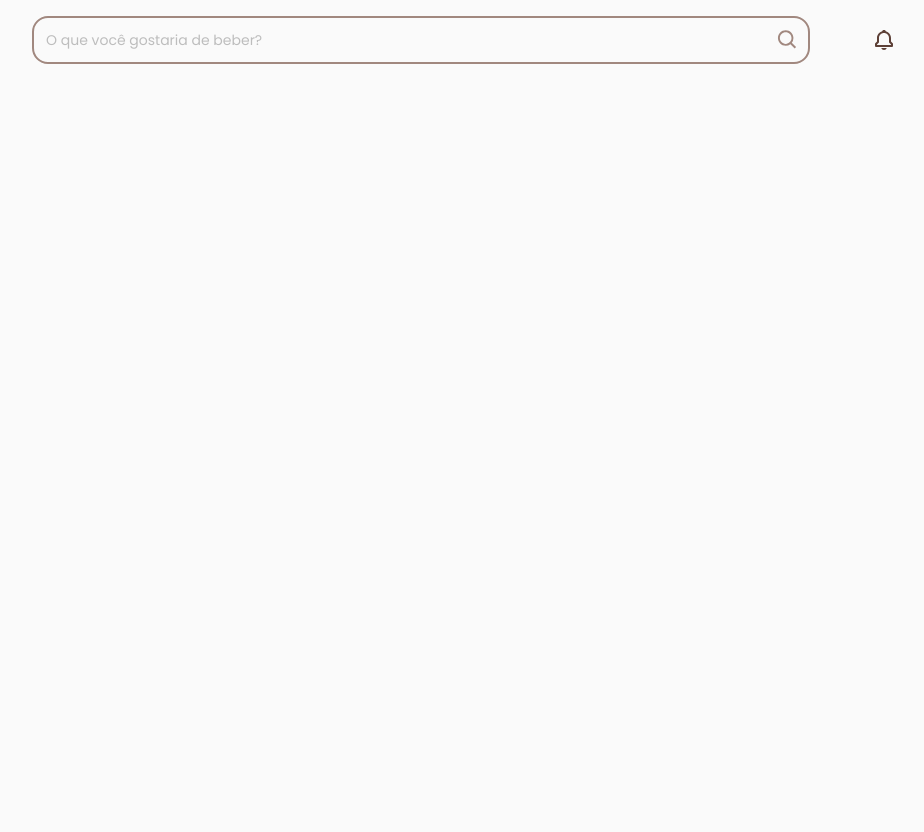
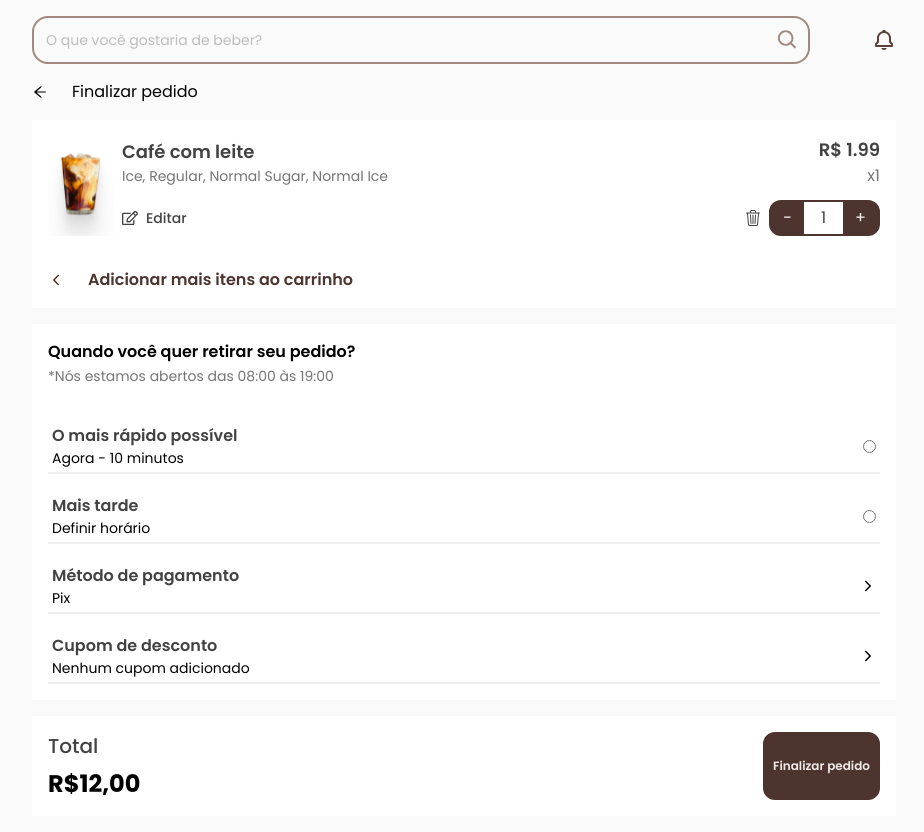
Before and after one commit to joaovictornovais/coffee-shop, a React (Vite) app: page /checkout in a window 1280 px wide. Before the commit this address had no page. Shown: the whole page, without its empty margins (176-1100 px from the left). Before the commit the page ends 800 px from the top, so only its background shows below. Built offline with nearby package versions, Linux system fonts and the light colour scheme.

Commit message:
feat: checkout page

```diff
--- a/src/App.jsx
+++ b/src/App.jsx
@@ -3,6 +3,7 @@ import Searchbar from "./components/Searchbar";
 import Home from "./pages/Home";
 import { BrowserRouter as Router, Routes, Route } from "react-router-dom";
 import ProductDetails from "./pages/ProductDetails";
+import Checkout from "./pages/Checkout";
 
 const App = () => {
   const [data, setData] = useState("");
@@ -16,7 +17,8 @@ const App = () => {
         <Searchbar searchToFilters={searchToFilters} />
         <Routes>
           <Route path="/" element={<Home data={data} />} />
-          <Route path="/product/:id" element={<ProductDetails />} />
+          <Route path="/products/:id" element={<ProductDetails />} />
+          <Route path="/checkout" element={<Checkout />} />
         </Routes>
       </div>
     </Router>
--- /dev/null
+++ b/src/components/CheckoutFooter.jsx
@@ -0,0 +1,17 @@
+/* eslint-disable react/prop-types */
+
+const CheckoutFooter = ({ total }) => {
+  return (
+    <footer className="flex justify-between w-full p-4 bg-white">
+      <div className="flex flex-col gap-2">
+        <h3 className="text-gray-800 font-medium text-xl">Total</h3>
+        <h2 className="text-2xl font-bold">
+          R${total.toFixed(2).toString().replace(".", ",")}
+        </h2>
+      </div>
+      <button className="customize-selected-button">Finalizar pedido</button>
+    </footer>
+  );
+};
+
+export default CheckoutFooter;
--- a/src/components/ItemsResult.jsx
+++ b/src/components/ItemsResult.jsx
@@ -33,7 +33,7 @@ const ItemsResult = ({ section, filter, filterButton, filterPrice }) => {
   return (
     <div className="flex flex-col gap-4">
       {buttonResult.map((product) => (
-        <Link to={`/product/${product.id}`} key={product.id}>
+        <Link to={`/products/${product.id}`} key={product.id}>
           <div className="flex gap-4 bg-gray-50 p-2 justify-between border-b-2 rounded-xl">
             <div className="flex gap-4">
               <div className="flex flex-col items-center rounded-full bg-gray-200 relative p-1 w-[70px] h-[70px]">
@@ -53,7 +53,7 @@ const ItemsResult = ({ section, filter, filterButton, filterPrice }) => {
             </div>
             <div className="flex flex-col justify-center">
               <p className={product.isPromotion ? "inline" : "hidden"}>
-                R${product.price.toString().replace(".", ",")}
+                R${product.price.toFixed(2).toString().replace(".", ",")}
               </p>
               <p
                 className={
@@ -62,7 +62,7 @@ const ItemsResult = ({ section, filter, filterButton, filterPrice }) => {
                     : "items-center flex text-gray-500 line-through"
                 }
               >
-                R${product.oldPrice.toString().replace(".", ",")}
+                R${product.oldPrice.toFixed(2).toString().replace(".", ",")}
               </p>
             </div>
           </div>
--- a/src/components/NavigationMenu.jsx
+++ b/src/components/NavigationMenu.jsx
@@ -2,11 +2,11 @@ import { Link } from "react-router-dom";
 import { AiOutlineArrowLeft } from "react-icons/ai";
 
 // eslint-disable-next-line react/prop-types
-const NavigationMenu = ({ link, title }) => {
+const NavigationMenu = ({ link, title, css, arrow }) => {
   return (
-    <div className="flex gap-6 items-center">
+    <div className={`flex gap-6 items-center ${css}`}>
       <Link to={link}>
-        <AiOutlineArrowLeft />
+        {arrow === undefined ? <AiOutlineArrowLeft /> : arrow}
       </Link>
       <h2>{title}</h2>
     </div>
--- /dev/null
+++ b/src/components/OrderCard.jsx
@@ -0,0 +1,59 @@
+import { products } from "../db/Products";
+import { FaRegEdit } from "react-icons/fa";
+import { BsTrash3 } from "react-icons/bs";
+import { IoIosArrowBack } from "react-icons/io";
+import NavigationMenu from "./NavigationMenu";
+import QuantityButton from "./QuantityButton";
+
+const OrderCard = () => {
+  const product = products.filter((product) => product.id === 1);
+
+  return (
+    <div className="checkout-section">
+      {product.map((product) => (
+        <div key={product.id} className="flex gap-2 text-gray-600">
+          <img src={product.image} />
+          <div className="flex flex-col w-full gap-3">
+            <div className="flex justify-between items-center">
+              <div className="flex justify-between items-center gap-4">
+                <div className="flex flex-col">
+                  <h3 className="text-gray-800 font-semibold text-lg">
+                    {product.name}
+                  </h3>
+                  <span className="text-sm">
+                    Ice, Regular, Normal Sugar, Normal Ice
+                  </span>
+                </div>
+              </div>
+              <div className="min-w-[30%] flex flex-col items-end justify-center">
+                <h2 className="text-gray-800 font-semibold text-lg">
+                  R$ {product.price}
+                </h2>
+                <span>x1</span>
+              </div>
+            </div>
+            <div className="flex justify-between text-gray-800">
+              <div className="flex items-center gap-2">
+                <FaRegEdit />
+                <span className="text-sm font-medium">Editar</span>
+              </div>
+              <div className="flex items-center gap-2">
+                <BsTrash3 />
+                <QuantityButton />
+              </div>
+            </div>
+          </div>
+        </div>
+      ))}
+      <NavigationMenu
+        color="brown"
+        css="text-brown-800 font-semibold"
+        link="/"
+        arrow={<IoIosArrowBack />}
+        title="Adicionar mais itens ao carrinho"
+      />
+    </div>
+  );
+};
+
+export default OrderCard;
--- /dev/null
+++ b/src/components/OrderQuestions.jsx
@@ -0,0 +1,48 @@
+import { IoIosArrowForward } from "react-icons/io";
+
+const OrderQuestions = () => {
+  return (
+    <div className="checkout-section">
+      <div>
+        <h4 className="font-semibold">Quando você quer retirar seu pedido?</h4>
+        <span className="text-sm text-gray-600">
+          *Nós estamos abertos das 08:00 às 19:00
+        </span>
+      </div>
+      <div className="flex flex-col gap-4">
+        <div className="order-questions">
+          <div className="flex flex-col">
+            <h5 className="text-gray-800 font-semibold">
+              O mais rápido possível
+            </h5>
+            <span className="text-sm">Agora - 10 minutos</span>
+          </div>
+          <input type="radio" id="now" name="delivery" value="now" />
+        </div>
+        <div className="order-questions">
+          <div className="flex flex-col">
+            <h5 className="text-gray-800 font-semibold">Mais tarde</h5>
+            <span className="text-sm">Definir horário</span>
+          </div>
+          <input type="radio" id="now" name="delivery" value="now" />
+        </div>
+        <div className="order-questions">
+          <div className="flex flex-col">
+            <h5 className="text-gray-800 font-semibold">Método de pagamento</h5>
+            <span className="text-sm">Pix</span>
+          </div>
+          <IoIosArrowForward />
+        </div>
+        <div className="flex justify-between items-center border-b-2 p-1">
+          <div className="flex flex-col">
+            <h5 className="text-gray-800 font-semibold">Cupom de desconto</h5>
+            <span className="text-sm">Nenhum cupom adicionado</span>
+          </div>
+          <IoIosArrowForward />
+        </div>
+      </div>
+    </div>
+  );
+};
+
+export default OrderQuestions;
--- /dev/null
+++ b/src/components/QuantityButton.jsx
@@ -0,0 +1,29 @@
+import { useState } from "react";
+
+const QuantityButton = () => {
+  const [quantity, setQuantity] = useState(1);
+
+  const handleQuantity = (operation) => {
+    if (operation === "+") setQuantity(quantity + 1);
+    else if (operation === "-" && quantity > 1) setQuantity(quantity - 1);
+  };
+  return (
+    <div className="flex items-center justify-between gap-3 border-2 border-brown-800 rounded-xl">
+      <button
+        className="quantity-button rounded-l-md"
+        onClick={() => handleQuantity("-")}
+      >
+        -
+      </button>
+      <span className="border-brown-800 w-[15px] text-center">{quantity}</span>
+      <button
+        className="quantity-button rounded-r-md"
+        onClick={() => handleQuantity("+")}
+      >
+        +
+      </button>
+    </div>
+  );
+};
+
+export default QuantityButton;
--- /dev/null
+++ b/src/db/Cart.jsx
@@ -0,0 +1 @@
+const cart = [];
--- a/src/index.css
+++ b/src/index.css
@@ -60,3 +60,11 @@
 .flex-between-center {
   @apply flex justify-between items-center;
 }
+
+.order-questions {
+  @apply flex justify-between items-center border-b-2 p-1;
+}
+
+.checkout-section {
+  @apply bg-white p-4 flex flex-col gap-8;
+}
--- a/src/pages/Checkout.jsx
+++ b/src/pages/Checkout.jsx
@@ -1,5 +1,17 @@
+import CheckoutFooter from "../components/CheckoutFooter";
+import NavigationMenu from "../components/NavigationMenu";
+import OrderCard from "../components/OrderCard";
+import OrderQuestions from "../components/OrderQuestions";
+
 const Checkout = () => {
-  return <div>Checkout</div>;
+  return (
+    <>
+      <NavigationMenu link="/" title={"Finalizar pedido"} />
+      <OrderCard />
+      <OrderQuestions />
+      <CheckoutFooter total={12} />
+    </>
+  );
 };
 
 export default Checkout;
--- a/src/pages/ProductDetails.jsx
+++ b/src/pages/ProductDetails.jsx
@@ -197,7 +197,7 @@ const ProductDetails = () => {
                 .replace(".", ",")}
             </span>
           </div>
-          <Link to="/">
+          <Link to="/checkout">
             <button
               className="customize-selected-button"
               onClick={() =>
```
